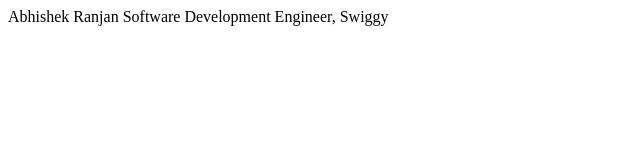
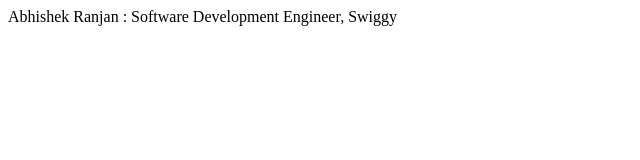
Before and after one commit to abhi5466/abhi5466.github.io, a plain HTML site: page index.html in a window 1280 px wide. Shown: the full height of the page, 0-640 px from the left. Drawn offline with Linux system fonts and the light colour scheme.

Commit message:
Update index

```diff
--- a/index.html
+++ b/index.html
@@ -4,8 +4,6 @@
 </head>
 
 <body>
-Abhishek Ranjan
-Software Development Engineer,
-Swiggy
+Abhishek Ranjan : Software Development Engineer, Swiggy
 </body>
 </html>
```
